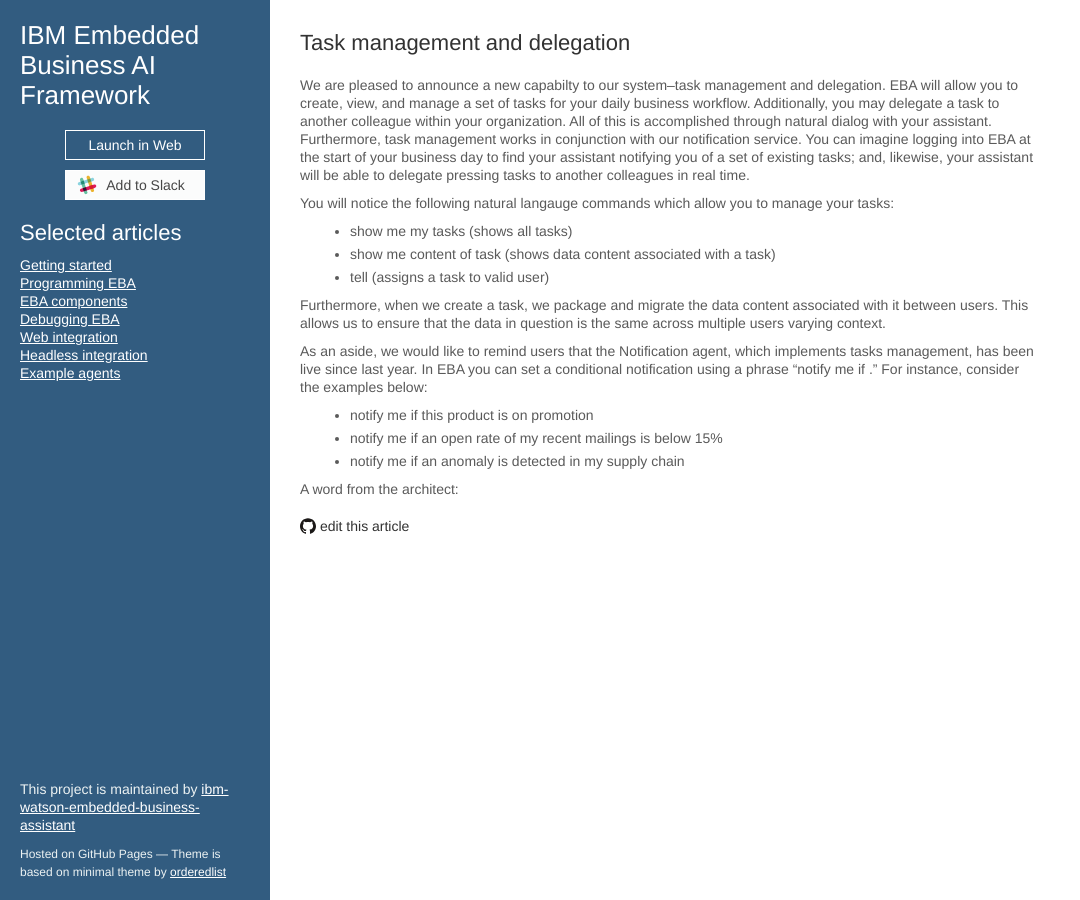
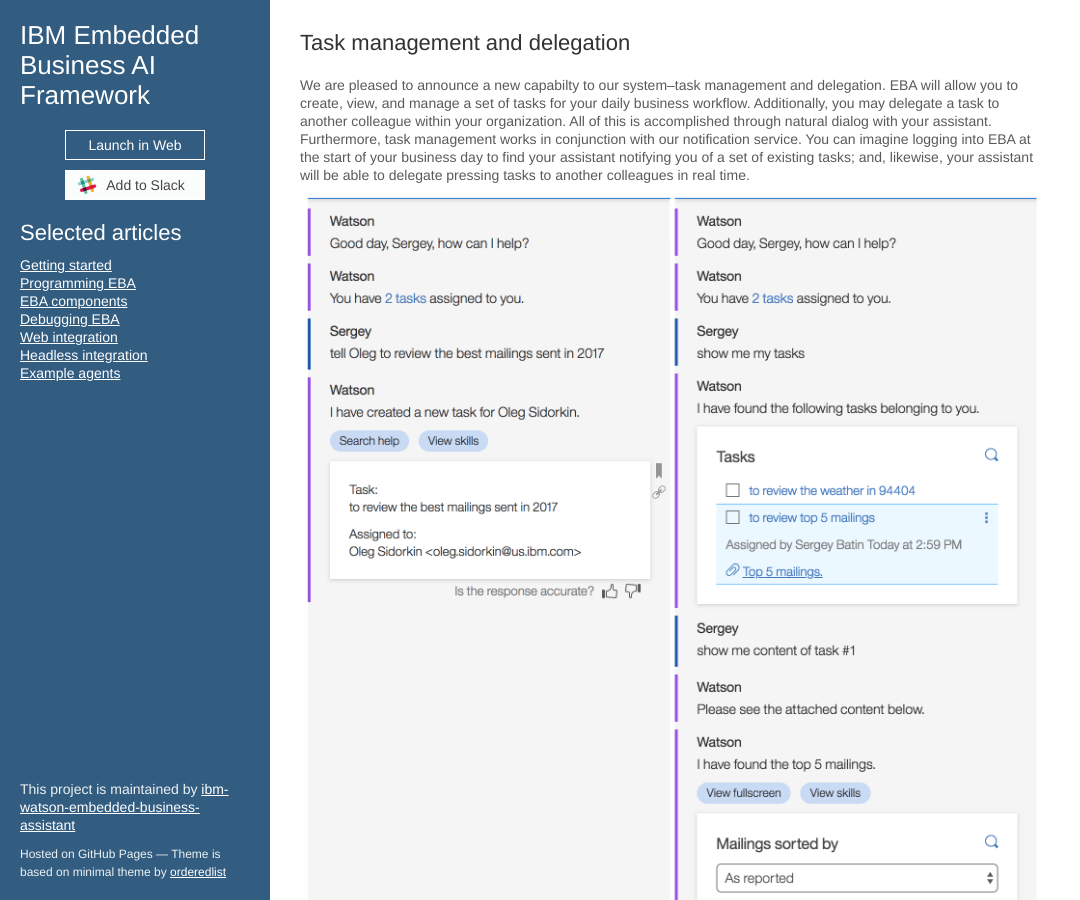
Before and after one commit to ibm-watson-embedded-business-assistant/eba-example-agents, a Jekyll site: the page built from release/blogs/TaskManagement.md, in a window 1280 px wide and 900 px high. Shown: the whole window, without its empty margins (0-1080 px from the left). Built offline with Jekyll 4.4.1, drawn with Linux system fonts in a browser that asks for light colours; our own code applies the rules of GitHub Pages for plain Markdown files; the repository's description, which GitHub fills in, is left out.

Commit message:
Update TaskManagement.md

```diff
--- a/release/blogs/TaskManagement.md
+++ b/release/blogs/TaskManagement.md
@@ -2,6 +2,7 @@
 
 We are pleased to announce a new capabilty to our system--task management and delegation. EBA will allow you to create, view, and manage a set of tasks for your daily business workflow. Additionally, you may delegate a task to another colleague within your organization. All of this is accomplished through natural dialog with your assistant. Furthermore, task management works in conjunction with our notification service. You can imagine logging into EBA at the start of your business day to find your assistant notifying you of a set of existing tasks; and, likewise, your assistant will be able to delegate pressing tasks to another colleagues in real time.
 
+[![Task management](../task-management.png "Task management")](../task-management.png)
 
 You will notice the following natural langauge commands which allow you to manage your tasks:
  - show me my tasks (shows all tasks)
```
